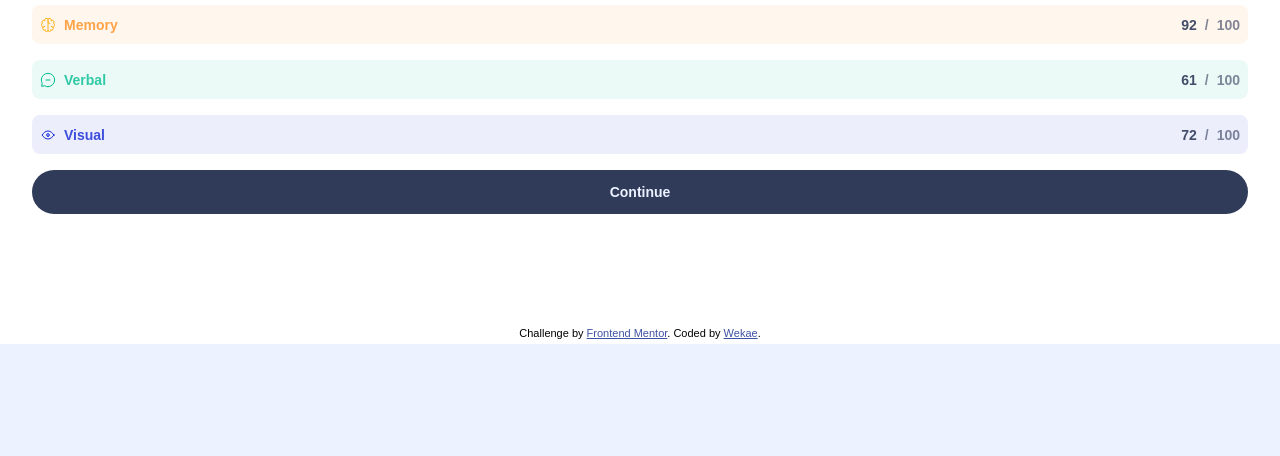
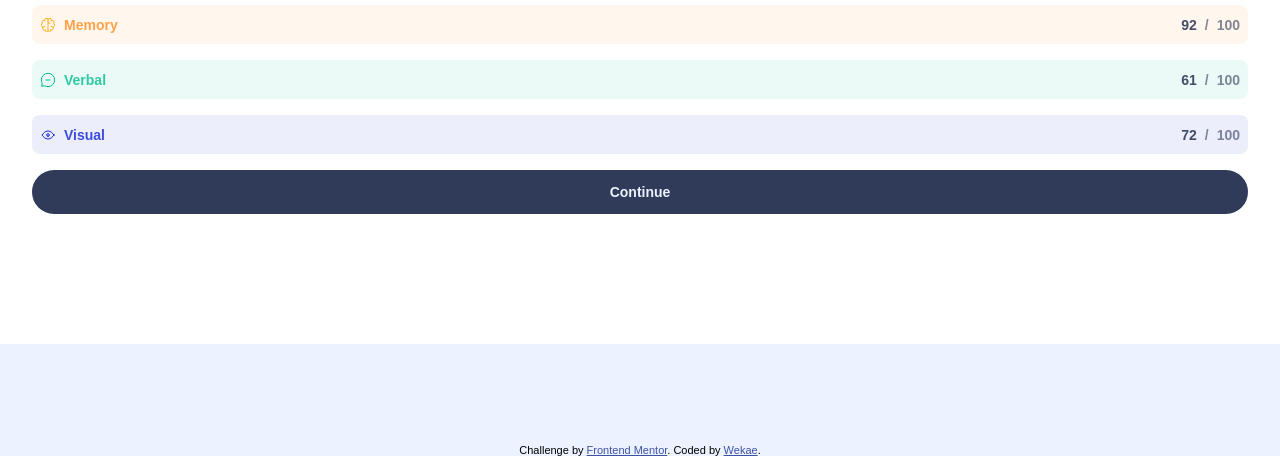
Before and after one commit to wekae/frontend-mentor-challenge-results-summary-component, a plain HTML site: page index.html in a window 1280 px wide. Shown: the part 456-912 px from the top of the page. Before the commit the page ends 800 px from the top, so only its background shows below. Drawn offline with nearby package versions, Linux system fonts and the light colour scheme.

Commit message:
fix: footer adjustment

```diff
--- a/index.html
+++ b/index.html
@@ -143,6 +143,8 @@
       padding: 0;
       box-sizing: border-box;
       display: flex;
+      flex-direction: column;
+      gap: 100px;
       align-items: center;
       justify-content: center;
       font-family: "Hanken-Grotesk", sans-serif;
@@ -376,7 +378,7 @@
       }
     }
 
-    .attribution { position: fixed; bottom: 5px; font-size: 0.6875rem; text-align: center; }
+    .attribution { font-size: 0.6875rem; text-align: center; }
     .attribution a { color: hsl(228, 45%, 44%); }
   </style>
 
```
